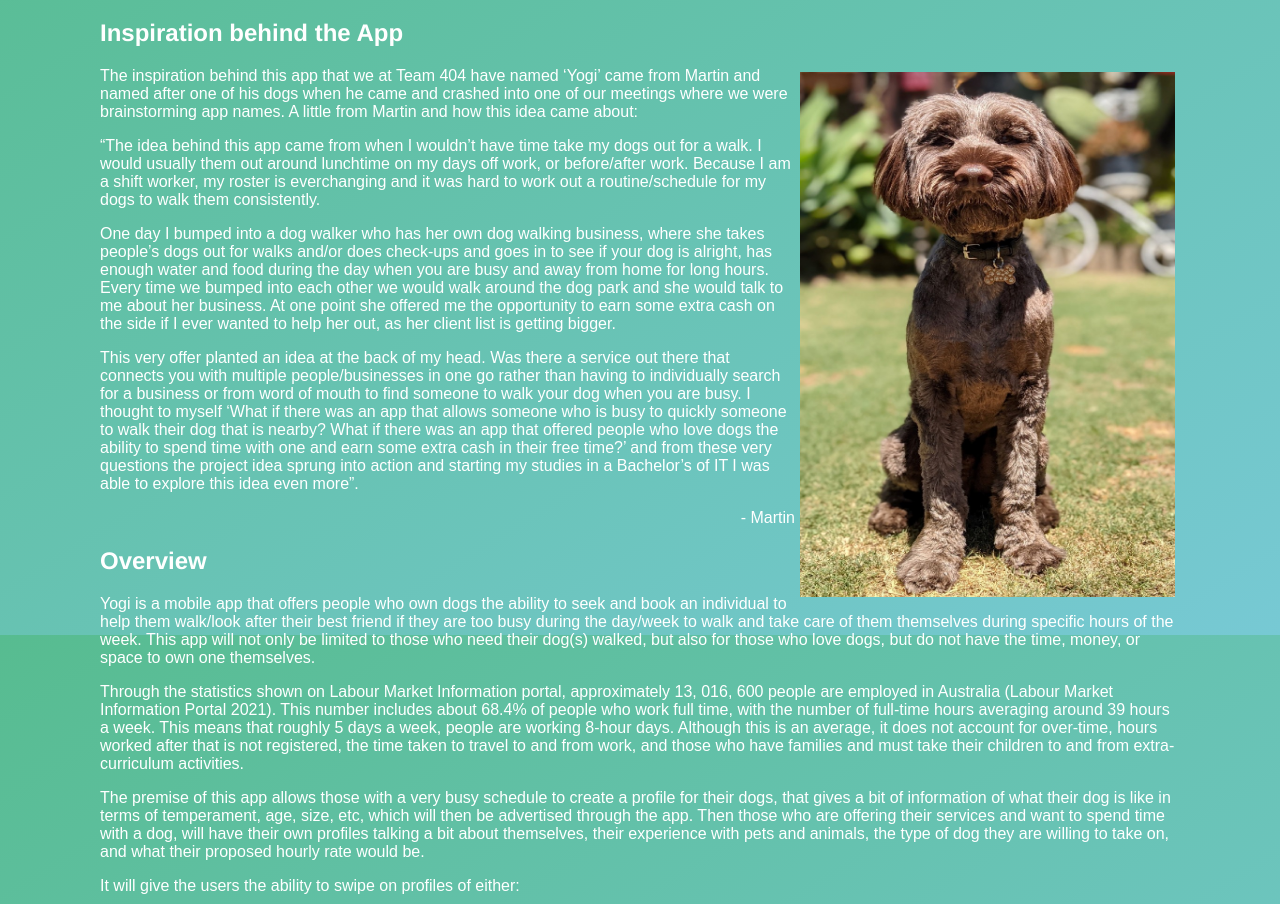
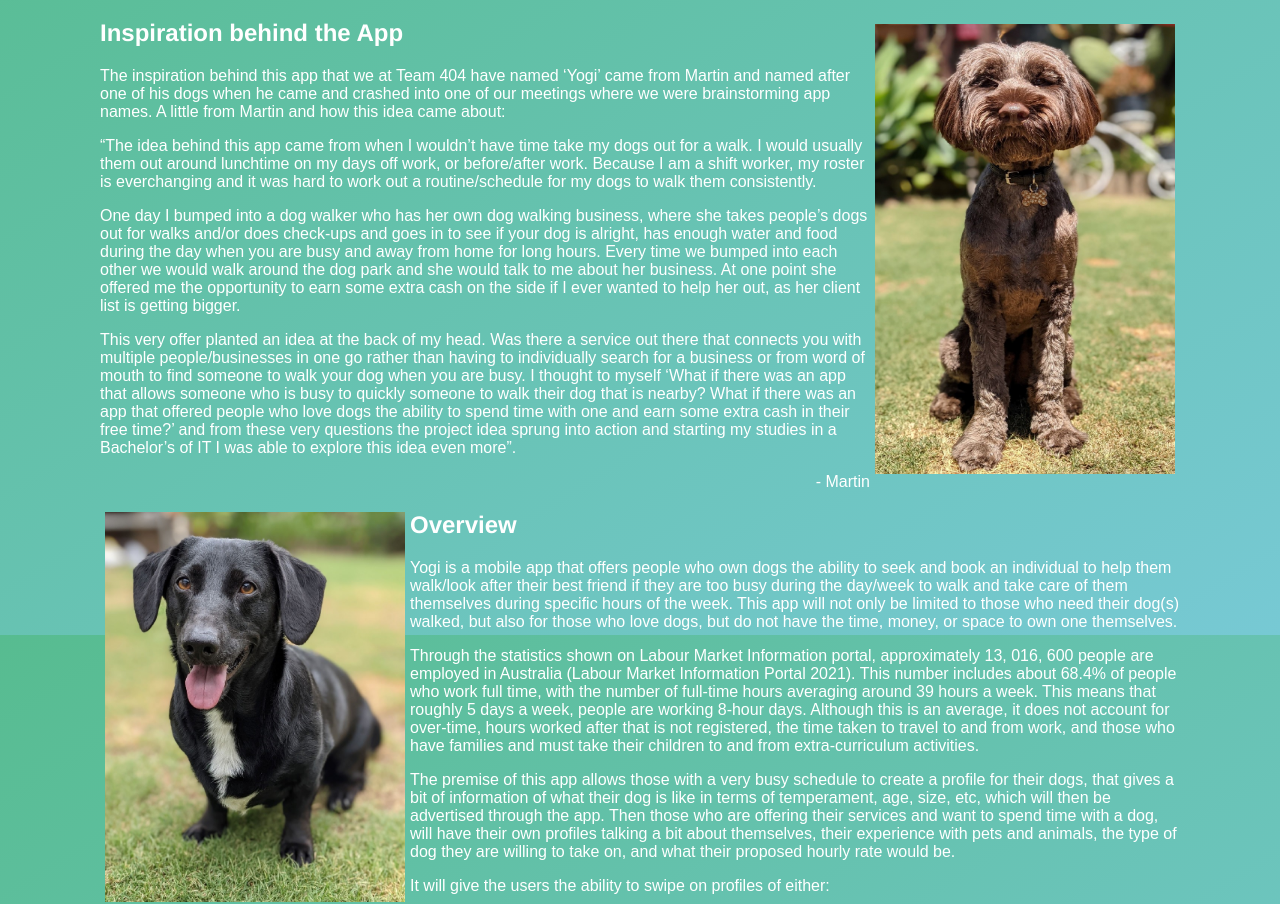
Before and after one commit to mlee6295/COSC2196_Assignment_2, a plain HTML site: page project.html in a window 1280 px wide. Shown: the part 165-1069 px from the top of the page. Drawn offline with Linux system fonts and the light colour scheme; a script that the page names is missing.

Commit message:
Update project.html

```diff
--- a/project.html
+++ b/project.html
@@ -24,19 +24,21 @@
  </div>
 <!-- End of Top Nagivation Bar -->
 
-	<body>
+<body>
 
 
 			<h1 align="center">Yogi - An app for dog lovers !</h1>
+			<img style="margin: 5px; float: right;" src="images/yogi.jpg" width="300px" height="450px"></img>
 			  <h2>Inspiration behind the App</h2>
-			<img style="margin: 5px; float: right;" src="images/yogi.jpg" width="375px" height="525px"></img>
 			  <p>The inspiration behind this app that we at Team 404 have named ‘Yogi’ came from Martin and named after one of his dogs when he came and crashed into one of our meetings where we were brainstorming app names. A little from Martin and how this idea came about:</p>
 			  <p>“The idea behind this app came from when I wouldn’t have time take my dogs out for a walk. I would usually them out around lunchtime on my days off work, or before/after work. Because I am a shift worker, my roster is everchanging and it was hard to work out a routine/schedule for my dogs to walk them consistently.</p>
 			  <p>One day I bumped into a dog walker who has her own dog walking business, where she takes people’s dogs out for walks and/or does check-ups and goes in to see if your dog is alright, has enough water and food during the day when you are busy and away from home for long hours. Every time we bumped into each other we would walk around the dog park and she would talk to me about her business. At one point she offered me the opportunity to earn some extra cash on the side if I ever wanted to help her out, as her client list is getting bigger.</p>
 			  <p>This very offer planted an idea at the back of my head. Was there a service out there that connects you with multiple people/businesses in one go rather than having to individually search for a business or from word of mouth to find someone to walk your dog when you are busy. I thought to myself ‘What if there was an app that allows someone who is busy to quickly someone to walk their dog that is nearby? What if there was an app that offered people who love dogs the ability to spend time with one and earn some extra cash in their free time?’ and from these very questions the project idea sprung into action and starting my studies in a Bachelor’s of IT I was able to explore this idea even more”.</p>
 			  <p align="right"> - Martin</p>
 
+			  <img style="margin: 5px; float: left;" src="images/ziggy.jpg" width="300px" height="390px"></img>
 			  <h2>Overview</h2>
+
 				<p>Yogi is a mobile app that offers people who own dogs the ability to seek and book an individual to help them walk/look after their best friend if they are too busy during the day/week to walk and take care of them themselves during specific hours of the week. This app will not only be limited to those who need their dog(s) walked, but also for those who love dogs, but do not have the time, money, or space to own one themselves.</p>
 				<p>Through the statistics shown on Labour Market Information portal, approximately 13, 016, 600 people are employed in Australia (Labour Market Information Portal 2021). This number includes about 68.4% of people who work full time, with the number of full-time hours averaging around 39 hours a week. This means that roughly 5 days a week, people are working 8-hour days. Although this is an average, it does not account for over-time, hours worked after that is not registered, the time taken to travel to and from work, and those who have families and must take their children to and from extra-curriculum activities.</p>
 				<p>The premise of this app allows those with a very busy schedule to create a profile for their dogs, that gives a bit of information of what their dog is like in terms of temperament, age, size, etc, which will then be advertised through the app. Then those who are offering their services and want to spend time with a dog, will have their own profiles talking a bit about themselves, their experience with pets and animals, the type of dog they are willing to take on, and what their proposed hourly rate would be.</p>
@@ -52,6 +54,7 @@
 				<p>We plan on using this as our stepping stone to gain traction. Once established, we can pivot our application to take advantage of the $13 billion a year Australians spend on pet services and products (Animal Medicines Australia 2019).</p>
 			  <h2>Description</h2>
 				<p>Yogi is an app aimed at those who own dogs but due to busy schedules, are unable to walk their fur companions regularly. Yogi is not just limited to those who own dogs, but also those who love pets and animals, especially dogs, but are unable to own one of their own because of various reasons. These reasons could be:</p>
+				  <br>
 				  <ul class="list">
 					<li>Living in a small apartment</li>
 					<li>Renting in a place that does not allow pets</li>
@@ -76,6 +79,7 @@
 					</ul>
 				<p>For security and assurance, a location feature will be used, where a GPS tracker will follow the walker. This information will only be shown to those who are using the service and will activate after the dog has been picked up at the booked/specified time. It will follow the dog walker and show where they are for the duration of the walk. A map with a distance travelled and route they have taken will be shown at the completion of the service. This is to allow owners of dogs to see on ogi whether their dog is being walked, and not just taken somewhere to sit around.</p>
 				<p>At the end of the service, both users will be able to leave feedback/ratings of each other. Like other apps that provide a service like Uber/UberEATS, DoorDash, etc. This will allow for quality assurance, where if either one of these individual users have their rating drop below a certain rating, they will be put on a probation period where if they continue to lose rating, they will be barred from the app.</p>
+			  <img style="margin: 5px; float: right;" src="images/dogwalkingposter.jpg" width="250px" height="500px"></img>
 			  <h2>Tools & Technologies</h2>
 				<p>Data is an aspect we are very aware of in building and running our app. As a startup, we will need to understand how to evaluate our data, how quickly we need access to it, how long we need to store it, and the level of security it needs. We need to be aware of regulatory requirements to adhere to (initially Australian regulations, then later in expanding globally – GDPR). Our processes and policies for an effective Data Governance plan will reflect our companies’ philosophy on the use, collection and management of the information provided by our users.</p>
 				<p>We will choose a platform enabling us to combine multi-structured data from our transactional systems, with semi-structured and unstructured data in our network system files and email servers, to ensure we do not waste time on efforts in data modeling. </p>
@@ -99,6 +103,7 @@
 			  <h2>Outcome</h2>
 				<p>For the app to be successful some goals need to be reached:</p>
 				  <ul class="list">
+					<img style="margin: 5px; float: right;" src="images/dogholdingleash.jpg" width="350px" height="570px"></img>
 					<li><h3>Advertising</h3><p>One of the more popular and easiest way to cash out and fund the app is to gain advertisements, this can be done through social channels like: Facebook, Instagram, LinkedIn, and Twitter. Connecting groups on platforms such as LinkedIn and FB to spread the word about the app will grab the attention of consumers. These posts should encourage people to download the app once ready. We can also start blogging or creating podcasts related to the dog walking app.</p></li>
 					<li><h3>Youtube</h3><p>Video marketing is a great way to promote apps, and YouTube lets you do it for free! Promoting apps via YouTube is an effective way to help potential customers or clients connect and download the app. Putting together a quick overview video of the app and then uploading it to YouTube gives a nice sales tool that we can post on the homepage of the website or circulate in emails to prospective clients.</p></li>
 					<li>
```
